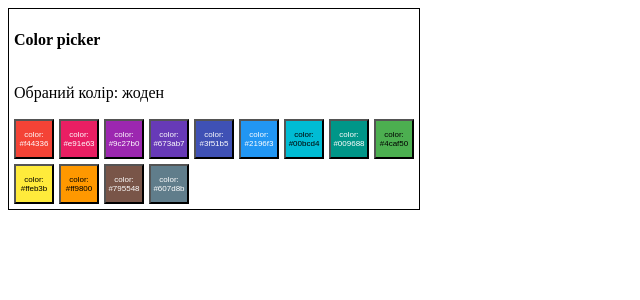
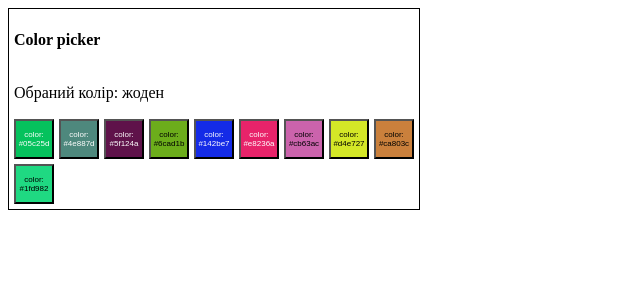
Before and after one commit to Andriy-Kond/m4_hooks, a React (Create React App) app: page / in a window 1280 px wide. Shown: the top 300 px of the page, without its empty margins (0-640 px from the left). Built offline with nearby package versions, Linux system fonts and the light colour scheme.

Commit message:
add: getColorsBase

```diff
--- /dev/null
+++ b/src/js/getColorsBase.js
@@ -0,0 +1,12 @@
+const { default: getRandomHexColor } = require("./getRandomHexColor");
+
+const colorsBase = () => {
+  let colors = [];
+  for (let i = 0; i < 10; i++) {
+    colors.push({ hex: getRandomHexColor() });
+  }
+
+  return colors;
+};
+
+export default colorsBase;
--- a/src/js/getRandomHexColor.js
+++ b/src/js/getRandomHexColor.js
@@ -1,5 +1,7 @@
-export function getRandomHexColor() {
+function getRandomHexColor() {
   return `#${Math.floor(Math.random() * 16777215)
     .toString(16)
     .padStart(6, 0)}`;
 }
+
+export default getRandomHexColor;
--- a/src/tasks/ColorPicker/ColorPicker.jsx
+++ b/src/tasks/ColorPicker/ColorPicker.jsx
@@ -6,9 +6,13 @@ import {
 } from "./ColorPicker.styled";
 
 import getInvertHexColor from "js/getInvertHexColor";
+import colorsBase from "js/getColorsBase";
 
 class ColorPicker extends Component {
-  state = { activeIndex: null };
+  state = {
+    activeIndex: null,
+    colors: colorsBase(),
+  };
 
   handleClick = index => {
     this.setState({
@@ -17,8 +21,7 @@ class ColorPicker extends Component {
   };
 
   render() {
-    const { activeIndex } = this.state;
-    const { colors } = this.props;
+    const { activeIndex, colors } = this.state;
     const activeColor = activeIndex ? colors[activeIndex].hex : "жоден";
 
     return (
```
